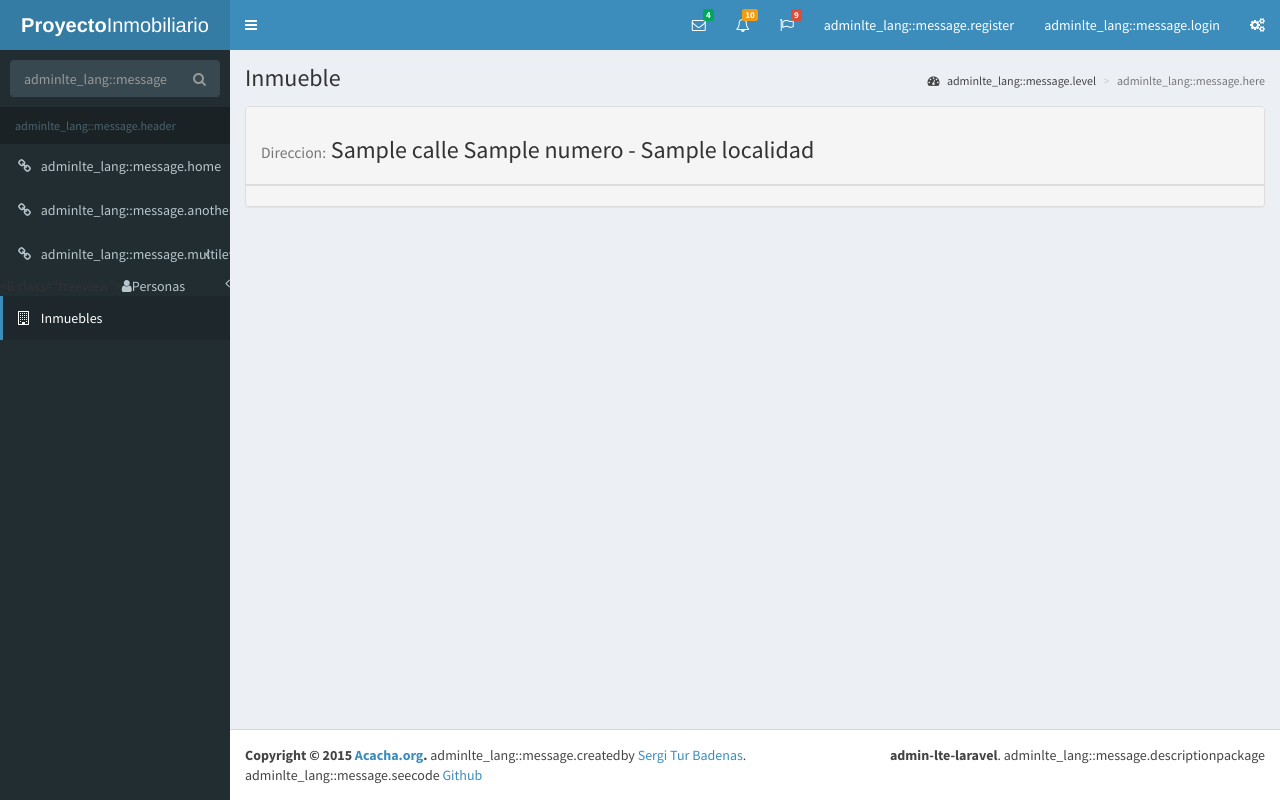
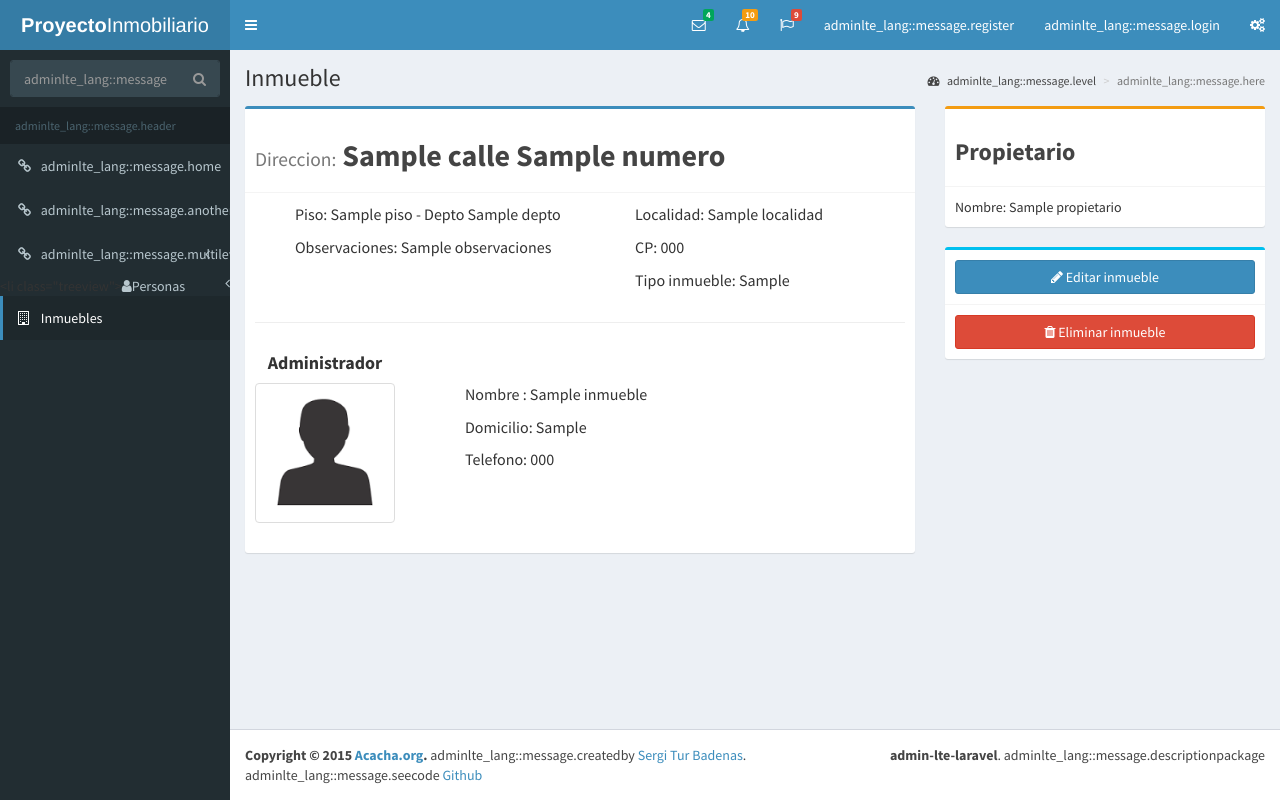
Before and after one commit to juanscho09/proyecto_inmobiliario, a Laravel app: template resources/views/inmuebles/show.blade.php in a window 1280 px wide. Run offline with Laravel 8, Linux system fonts and the light colour scheme; the template is opened without the code that fills it: most values are stand-ins (such as "Sample title", 1, 10 or a date in 2020); settings files or empty folders that the repository lacks are supplied; some libraries are stand-ins or nearby versions.

Commit message:
added softdelete to inmuebles -show view edited

```diff
--- a/app/Http/routes.php
+++ b/app/Http/routes.php
@@ -75,6 +75,11 @@ Route::group(['middleware' => 'web'], function () {
         'as'=> 'inmuebles.show',
         'uses' =>'InmueblesController@show'
     ));
+
+    Route::delete('inmuebles/{id}', array(
+        'as'=> 'inmuebles.destroy',
+        'uses' =>'InmueblesController@delete'
+    ));
     // fin inmuebles
 
 });
--- a/resources/views/inmuebles/show.blade.php
+++ b/resources/views/inmuebles/show.blade.php
@@ -19,10 +19,64 @@
 @section('main-content')
 
 <div class="row">
-    <div class="col-xs-12">
+    <div class="col-xs-8">
+        <div class="box box-primary">
+            <div class="box-header with-border">
+                <div class="row">
+                    <div class="col-xs-12">
+                        <h2> <small> Direccion:</small>  <strong> {{$inmueble->calle}} {{$inmueble->numero }}</strong> </h2>
+                    </div>
+                </div>
+            </div>
+            <div class="box-body">
+                <div class="row">
+                    <div class="col-xs-6">
+                        <ul>
+                            <li class="items">Piso: {{$inmueble->piso }} - Depto {{$inmueble->depto }}</li>
+                            <li class="divider"></li>
+
+                            <li class="items">Observaciones:  {{isset($inmueble->observaciones) ? $inmueble->observaciones : ' -'}}</li>
 
 
-        <div class="panel panel-default">
+                        </ul>
+                    </div>
+                    <div class="col-xs-6">
+                        <ul>
+                            <li class="items">Localidad:  {{$inmueble->localidad }}</li>
+                            <li class="divider"></li>
+                            <li class="items">CP: {{$inmueble->cod_postal}}</li>
+                            <li class="divider"></li>
+                            <li class="items">Tipo inmueble:
+                            {{isset($inmueble->tipo_inmueble) ? $inmueble->tipo_inmueble : '-'}}
+                            </li>
+
+                        </ul>
+                    </div>
+                </div>
+                <hr>
+                <div class="row">
+                    <div class="col-xs-3">
+                        <h4 class="text-center"><strong>Administrador</strong></h4>
+                    </div>
+                    <div class="clearfix"></div>
+                    <div class="col-xs-3">
+                        <img src="{{asset('img/person.png')}}" alt="" class="img-responsive thumbnail">
+                    </div>
+                    <div class="col-xs-9">
+                        <ul>
+                            <li class="items">Nombre : {{$inmueble->administrador_nombre}}</li>
+                            <li class="divider"></li>
+                            <li class="items">Domicilio: {{$inmueble->administrador_domicilio}}</li>
+                            <li class="divider"></li>
+                            <li class="items">Telefono: {{$inmueble->administrador_tel_1}}</li>
+                        </ul>
+                    </div>
+                </div>
+
+            </div>
+        </div>
+            <!--
+           <div class="panel panel-default">
             <div class="panel-heading">
                 <h3> <small> Direccion:</small>  {{$inmueble->calle}} {{$inmueble->numero }} - {{$inmueble->localidad }} </h3>
             </div>
@@ -33,8 +87,70 @@
 
 
                 </div>
+            </div>-->
+        </div>
+        <div class="col-xs-4">
+            <div class="box box-warning">
+                <div class="box-header with-border">
+                    <h3><strong>Propietario</strong> </h3>
+                </div>
+                <div class="box-body">
+                    Nombre: {{ isset($inmueble->propietario) ? $inmueble->propietario : '-' }}
+                </div>
             </div>
+            <div class="box box-info">
+                <div class="box-header with-border">
+                    <button type="button" class="btn btn-primary btn-block">
+                    <i class="fa fa-pencil" aria-hidden="true"></i>
+                     Editar inmueble</button>
+                </div>
+                <div class="box-body">
+                    <button type="button" class="btn btn-danger btn-block"
+                     data-toggle="modal" data-target="#myModal">
+                    <i class="fa fa-trash" aria-hidden="true"></i>
+                     Eliminar inmueble</button>
+                </div>
+                <div id="myModal" class="modal fade" role="dialog">
+                            <div class="modal-dialog modal-sm">
+
+                              <!-- Modal content-->
+                              <div class="modal-content">
+                                <div class="modal-header">
+                                  <button type="button" class="close" data-dismiss="modal">&times;</button>
+                                  <h4 class="modal-title">Confirmar</h4>
+                                </div>
+                                <div class="modal-body">
+                                  <p>Desea eliminar este inmueble</p>
+                                </div>
+                                <div class="modal-footer">
+                                  <div class="row">
+                                    <div class="col-xs-6">
+                                      <button type="button" class="btn btn-primary btn-block" data-dismiss="modal">Cerrar</button>
+                                    </div>
+                                    <div class="col-xs-6">
+                                      {!! Form::open(['route' => ['inmuebles.destroy', $inmueble->id], 'method' => 'DELETE']) !!}
+                                    {{ Form::button('Eliminar', array('class'=>'btn btn-danger btn-block', 'type'=>'submit')) }}
+                                  {!! Form::close() !!}
+
+                                    </div>
+                                  </div>
+                                </div>
+                              </div>
+
+                            </div>
+                          </div>
+            </div>
+
+
         </div>
     </div>
-
+    <style>
+        ul{
+            list-style: none;
+        }
+        .items{
+            font-size: 16px;
+            margin-bottom: 10px;
+        }
+    </style>
 @endsection
```
Also changed, not shown: database/migrations/2017_05_19_012830_add_softdelete_to_inmuebles.php (added), public/img/person.png (added).
